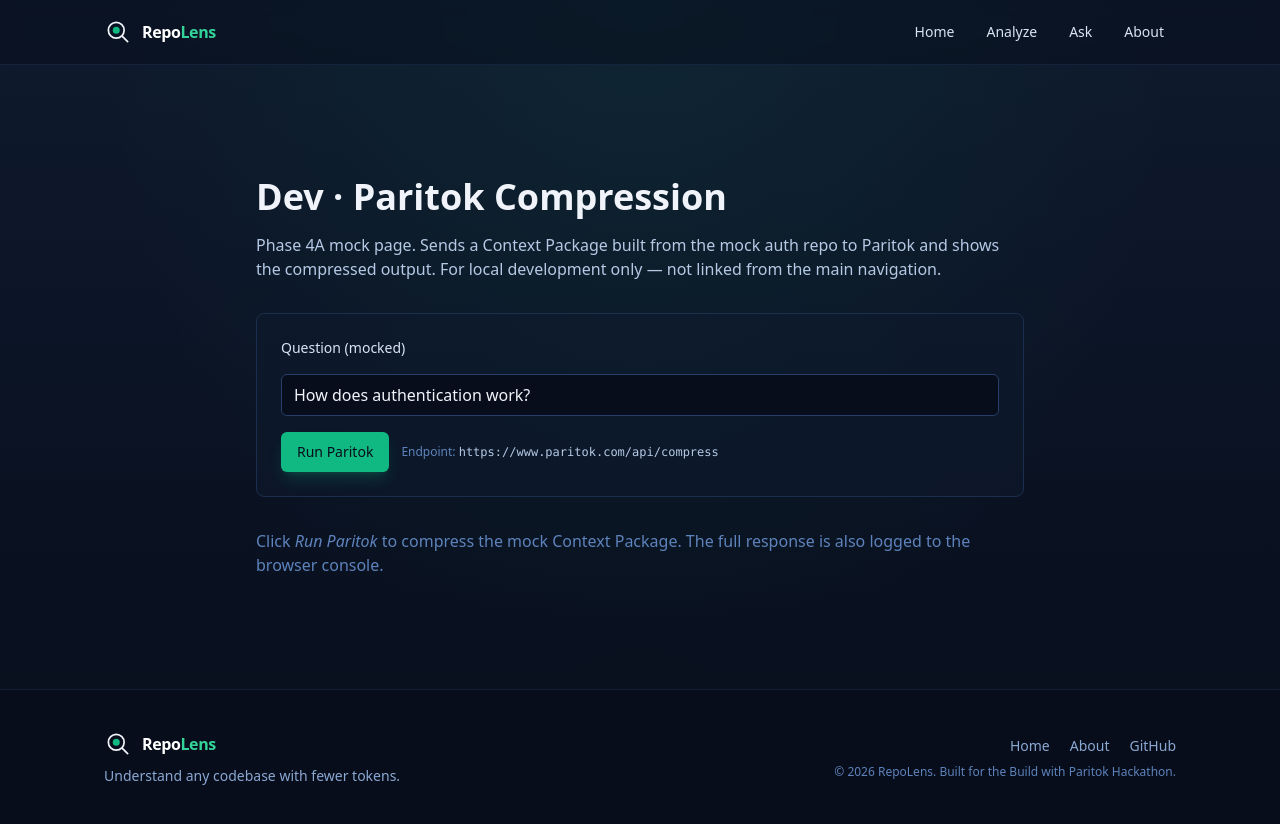
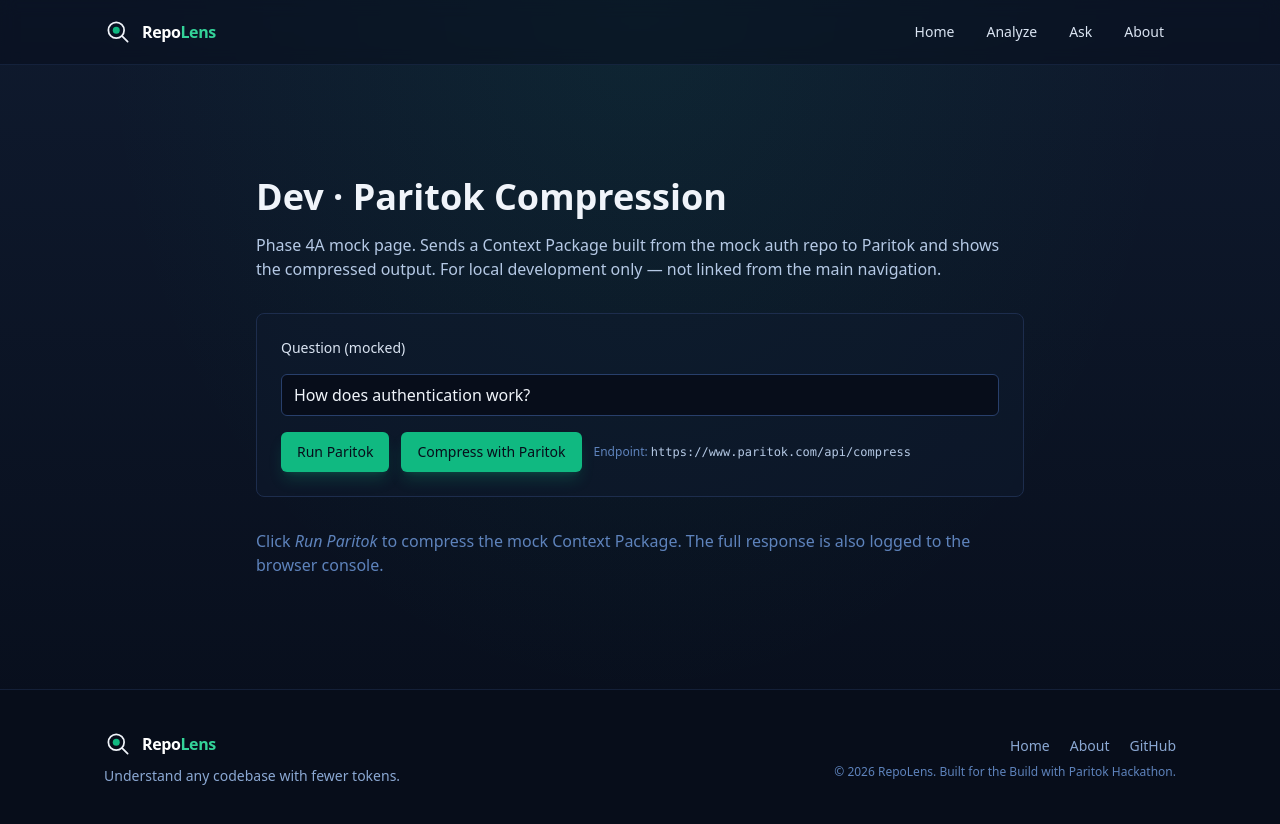
Before and after one commit to hasbunallah01/RepoLens, a Next.js app: page /dev/paritok in a window 1280 px wide. Built offline with nearby package versions, Linux system fonts and the light colour scheme.

Commit message:
Phase 4B2a - Add compression button

```diff
--- a/app/dev/paritok/page.tsx
+++ b/app/dev/paritok/page.tsx
@@ -22,6 +22,13 @@
 import { Container } from "@/components/Container";
 import { Section } from "@/components/Section";
 import { Button } from "@/components/Button";
+import { compressContext } from "@/lib/pipeline";
+import { rankRelevantFiles } from "@/lib/ranking";
+import {
+  mockFileContents,
+  mockIndexedFiles,
+  mockRepository,
+} from "@/lib/context/mock";
 import type {
   ParitokCompressionResult,
   ParitokError,
@@ -86,6 +93,23 @@
     }
   }, [question]);
 
+  /**
+   * Phase 4B2a — invokes the existing `compressContext()` pipeline
+   * directly (rank → Context Builder → Paritok). No loading state,
+   * no success/failure UI, no compressed-data display — clicking
+   * the button just calls the pipeline.
+   */
+  const runPipeline = useCallback(async () => {
+    const { ranked } = rankRelevantFiles(question, mockIndexedFiles, {
+      limit: 5,
+    });
+    await compressContext(question, ranked, mockRepository, {
+      contentSource: "inline",
+      contents: mockFileContents,
+      limit: 5,
+    });
+  }, [question]);
+
   return (
     <Section>
       <Container>
@@ -123,6 +147,13 @@
                 disabled={state.kind === "loading"}
               >
                 {state.kind === "loading" ? "Compressing…" : "Run Paritok"}
+              </Button>
+              <Button
+                variant="primary"
+                size="md"
+                onClick={() => void runPipeline()}
+              >
+                Compress with Paritok
               </Button>
               <span className="text-xs text-navy-400">
                 Endpoint:&nbsp;
```
